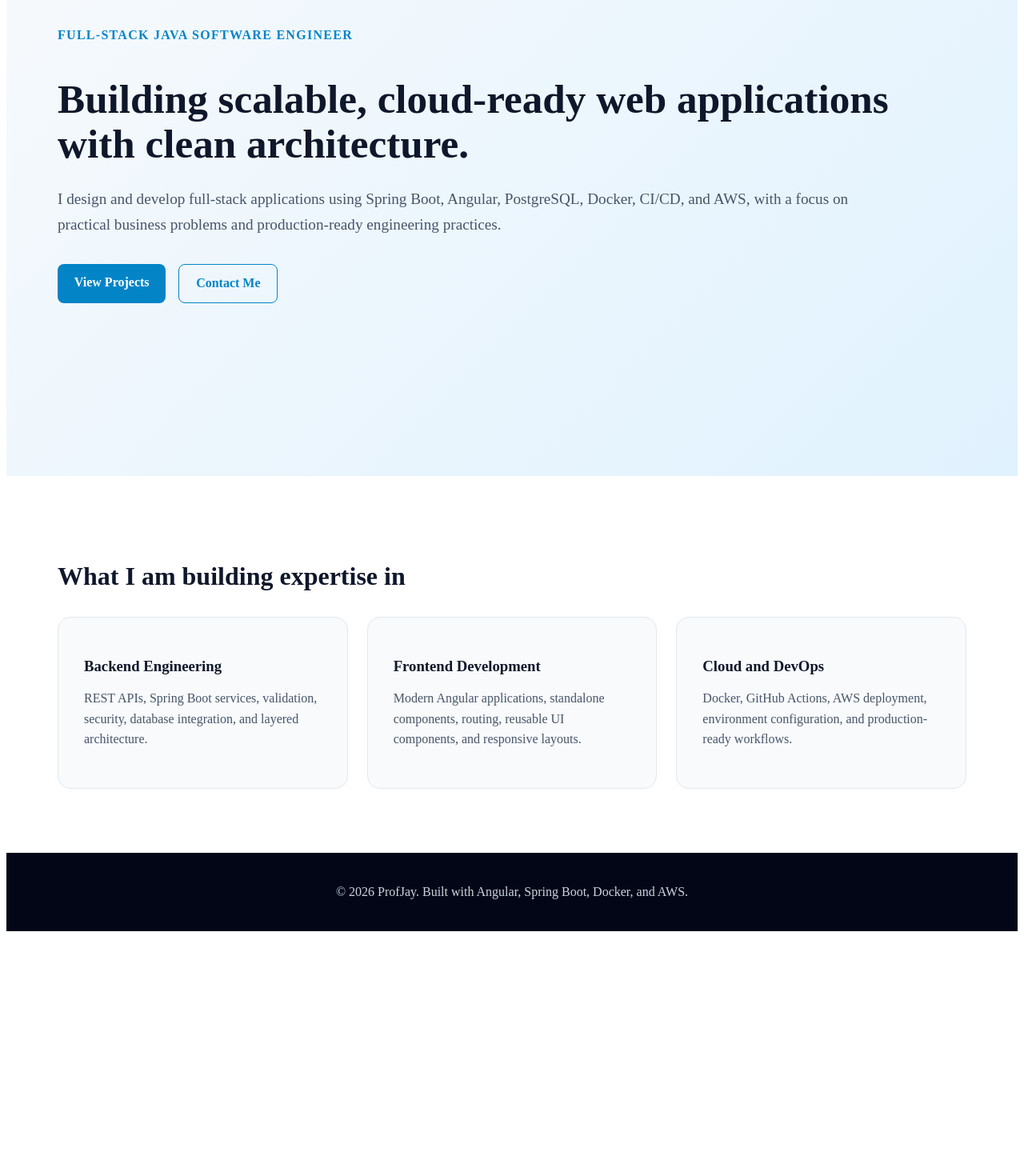
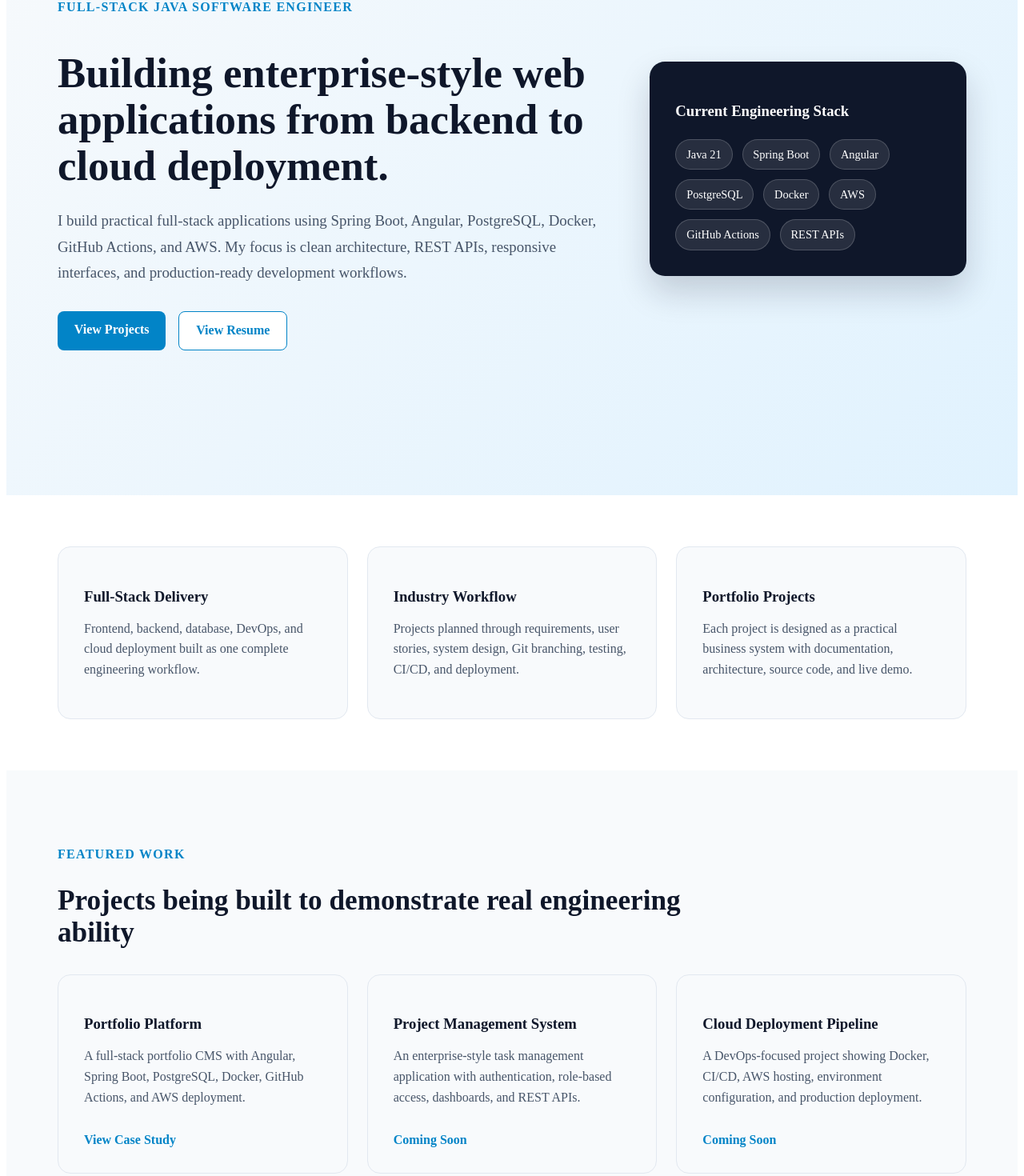
Before and after one commit to profjay1/portfolio-platform, an Angular app in the folder frontend/portfolio-frontend/: page / in a window 1280 px wide. Shown: the part 260-1730 px from the top of the page at 80% size. Before the commit the page ends 1432 px from the top, so only its background shows below. Built offline with nearby package versions, Linux system fonts and the light colour scheme.

Commit message:
Upgrade homepage with recruiter-focused sections

```diff
--- a/frontend/portfolio-frontend/src/app/features/home/home.css
+++ b/frontend/portfolio-frontend/src/app/features/home/home.css
@@ -1,8 +1,12 @@
 .hero-section {
 
-min-height: 75vh;
+min-height: 78vh;
 
-display: flex;
+display: grid;
+
+grid-template-columns: 1.4fr 0.8fr;
+
+gap: 3rem;
 
 align-items: center;
 
@@ -20,7 +24,7 @@ width: 100%;
 
 }
 
-.intro-label {
+.intro-label, .section-label {
 
 color: #0284c7;
 
@@ -30,13 +34,11 @@ text-transform: uppercase;
 
 letter-spacing: 0.08em;
 
-margin-bottom: 1rem;
-
 }
 
 .hero-content h1 {
 
-font-size: 3.2rem;
+font-size: 3.3rem;
 
 line-height: 1.1;
 
@@ -48,7 +50,7 @@ margin-bottom: 1.5rem;
 
 .hero-summary {
 
-font-size: 1.2rem;
+font-size: 1.18rem;
 
 line-height: 1.7;
 
@@ -94,27 +96,55 @@ border: 1px solid #0284c7;
 
 color: #0284c7;
 
-}
-
-.highlights-section {
-
-padding: 5rem 4rem;
-
 background: #ffffff;
 
 }
 
-.highlights-section h2 {
+.hero-panel {
 
-font-size: 2rem;
+background: #0f172a;
 
-color: #0f172a;
+color: white;
 
-margin-bottom: 2rem;
+padding: 2rem;
+
+border-radius: 1.2rem;
+
+box-shadow: 0 20px 40px rgba(15, 23, 42, 0.18);
 
 }
 
-.highlights-grid {
+.hero-panel h3 {
+
+margin-bottom: 1.5rem;
+
+}
+
+.stack-list {
+
+display: flex;
+
+flex-wrap: wrap;
+
+gap: 0.75rem;
+
+}
+
+.stack-list span {
+
+background: rgba(255, 255, 255, 0.1);
+
+border: 1px solid rgba(255, 255, 255, 0.18);
+
+padding: 0.6rem 0.8rem;
+
+border-radius: 999px;
+
+font-size: 0.9rem;
+
+}
+
+.proof-section {
 
 display: grid;
 
@@ -122,9 +152,13 @@ grid-template-columns: repeat(3, 1fr);
 
 gap: 1.5rem;
 
+padding: 4rem;
+
+background: #ffffff;
+
 }
 
-.highlight-card {
+.proof-card, .project-preview-card {
 
 padding: 2rem;
 
@@ -136,7 +170,7 @@ background: #f8fafc;
 
 }
 
-.highlight-card h3 {
+.proof-card h3, .project-preview-card h3 {
 
 color: #0f172a;
 
@@ -144,7 +178,7 @@ margin-bottom: 1rem;
 
 }
 
-.highlight-card p {
+.proof-card p, .project-preview-card p {
 
 color: #475569;
 
@@ -152,21 +186,63 @@ line-height: 1.6;
 
 }
 
-@media (max-width: 900px) {
+.featured-section {
 
-.hero-section, .highlights-section {
+padding: 5rem 4rem;
 
-padding: 4rem 2rem;
+background: #f8fafc;
 
 }
 
-.hero-content h1 {
+.section-header {
 
-font-size: 2.4rem;
+max-width: 850px;
+
+margin-bottom: 2rem;
 
 }
 
-.highlights-grid {
+.section-header h2 {
+
+font-size: 2.2rem;
+
+color: #0f172a;
+
+}
+
+.project-preview-grid {
+
+display: grid;
+
+grid-template-columns: repeat(3, 1fr);
+
+gap: 1.5rem;
+
+}
+
+.project-preview-card a {
+
+display: inline-block;
+
+margin-top: 1rem;
+
+color: #0284c7;
+
+font-weight: 700;
+
+text-decoration: none;
+
+}
+
+@media (max-width: 1000px) {
+
+.hero-section {
+
+grid-template-columns: 1fr;
+
+}
+
+.proof-section, .project-preview-grid {
 
 grid-template-columns: 1fr;
 
@@ -174,7 +250,19 @@ grid-template-columns: 1fr;
 
 }
 
-@media (max-width: 600px) {
+@media (max-width: 700px) {
+
+.hero-section, .proof-section, .featured-section {
+
+padding: 3rem 1.5rem;
+
+}
+
+.hero-content h1 {
+
+font-size: 2.3rem;
+
+}
 
 .hero-actions {
 
--- a/frontend/portfolio-frontend/src/app/features/home/home.html
+++ b/frontend/portfolio-frontend/src/app/features/home/home.html
@@ -4,11 +4,11 @@
 
 <p class="intro-label">Full-Stack Java Software Engineer</p>
 
-<h1>Building scalable, cloud-ready web applications with clean architecture.</h1>
+<h1>Building enterprise-style web applications from backend to cloud deployment.</h1>
 
 <p class="hero-summary">
 
-I design and develop full-stack applications using Spring Boot, Angular, PostgreSQL, Docker, CI/CD, and AWS, with a focus on practical business problems and production-ready engineering practices.
+I build practical full-stack applications using Spring Boot, Angular, PostgreSQL, Docker, GitHub Actions, and AWS. My focus is clean architecture, REST APIs, responsive interfaces, and production-ready development workflows.
 
 </p>
 
@@ -16,7 +16,33 @@ I design and develop full-stack applications using Spring Boot, Angular, Postgre
 
 <a routerLink="/projects" class="primary-btn">View Projects</a>
 
-<a routerLink="/contact" class="secondary-btn">Contact Me</a>
+<a routerLink="/resume" class="secondary-btn">View Resume</a>
+
+</div>
+
+</div>
+
+<div class="hero-panel">
+
+<h3>Current Engineering Stack</h3>
+
+<div class="stack-list">
+
+<span>Java 21</span>
+
+<span>Spring Boot</span>
+
+<span>Angular</span>
+
+<span>PostgreSQL</span>
+
+<span>Docker</span>
+
+<span>AWS</span>
+
+<span>GitHub Actions</span>
+
+<span>REST APIs</span>
 
 </div>
 
@@ -24,33 +50,73 @@ I design and develop full-stack applications using Spring Boot, Angular, Postgre
 
 </section>
 
-<section class="highlights-section">
+<section class="proof-section">
 
-<h2>What I am building expertise in</h2>
+<div class="proof-card">
 
-<div class="highlights-grid">
+<h3>Full-Stack Delivery</h3>
 
-<div class="highlight-card">
-
-<h3>Backend Engineering</h3>
-
-<p>REST APIs, Spring Boot services, validation, security, database integration, and layered architecture.</p>
+<p>Frontend, backend, database, DevOps, and cloud deployment built as one complete engineering workflow.</p>
 
 </div>
 
-<div class="highlight-card">
+<div class="proof-card">
 
-<h3>Frontend Development</h3>
+<h3>Industry Workflow</h3>
 
-<p>Modern Angular applications, standalone components, routing, reusable UI components, and responsive layouts.</p>
+<p>Projects planned through requirements, user stories, system design, Git branching, testing, CI/CD, and deployment.</p>
 
 </div>
 
-<div class="highlight-card">
+<div class="proof-card">
 
-<h3>Cloud and DevOps</h3>
+<h3>Portfolio Projects</h3>
 
-<p>Docker, GitHub Actions, AWS deployment, environment configuration, and production-ready workflows.</p>
+<p>Each project is designed as a practical business system with documentation, architecture, source code, and live demo.</p>
+
+</div>
+
+</section>
+
+<section class="featured-section">
+
+<div class="section-header">
+
+<p class="section-label">Featured Work</p>
+
+<h2>Projects being built to demonstrate real engineering ability</h2>
+
+</div>
+
+<div class="project-preview-grid">
+
+<div class="project-preview-card">
+
+<h3>Portfolio Platform</h3>
+
+<p>A full-stack portfolio CMS with Angular, Spring Boot, PostgreSQL, Docker, GitHub Actions, and AWS deployment.</p>
+
+<a routerLink="/projects">View Case Study</a>
+
+</div>
+
+<div class="project-preview-card">
+
+<h3>Project Management System</h3>
+
+<p>An enterprise-style task management application with authentication, role-based access, dashboards, and REST APIs.</p>
+
+<a routerLink="/projects">Coming Soon</a>
+
+</div>
+
+<div class="project-preview-card">
+
+<h3>Cloud Deployment Pipeline</h3>
+
+<p>A DevOps-focused project showing Docker, CI/CD, AWS hosting, environment configuration, and production deployment.</p>
+
+<a routerLink="/projects">Coming Soon</a>
 
 </div>
 
```
